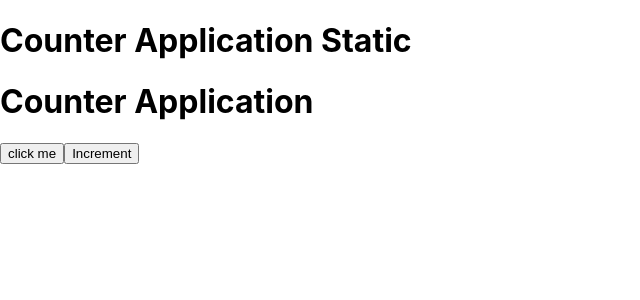
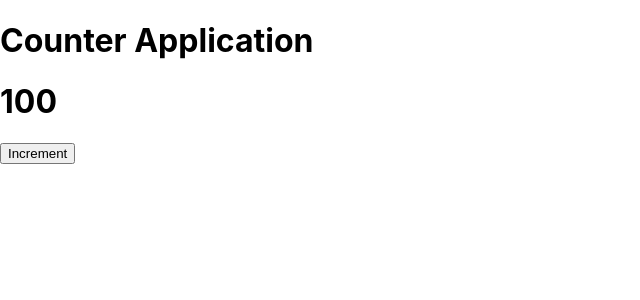
Before and after one commit to Ashutoshubale/my-appss, a React (Create React App) app: page / in a window 1280 px wide. Shown: the top 300 px of the page, without its empty margins (0-640 px from the left). Built offline with nearby package versions, Linux system fonts and the light colour scheme.

Commit message:
counter stateless

```diff
--- a/src/App.js
+++ b/src/App.js
@@ -1,21 +1,21 @@
 function App () {
+//stateless variable becouse the state is not changing in UI
 
-  // Data Members
-  let project = "Counter Application";
-  let btnvalue = "click me"
+//data member
+let counter = 100;
 
-  //Member :: Type is Functions
-  let clickMe = () => alert("ky mug kasa kay bara ahe na ");
-  let increment = () => {};
-  let decrement = () => {};
 
-  //JSX
-return (
+// memeber functions
+  let increment = () => {
+  counter = counter + 1;
+  console.log(counter);
+};
+
+  return (
     <div>
-      <h1> Counter Application Static </h1>
-      <h1> {project} </h1>
-      <input type = "button" value={btnvalue} onClick = {clickMe}/>
-      <input type="button" value="Increment" onClick={increment}/>
+      <h1>  Counter Application </h1>
+      <h1>{counter}</h1>
+      <input type="button" value = "Increment" onClick={increment}/>
     </div>
   );
 }
```
